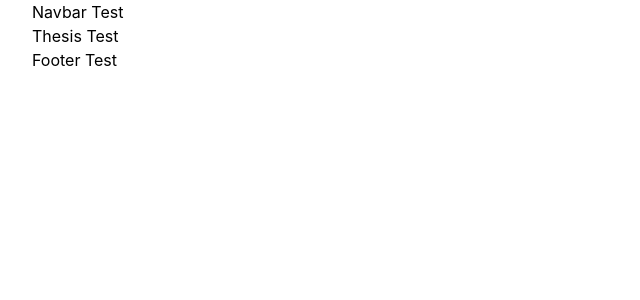
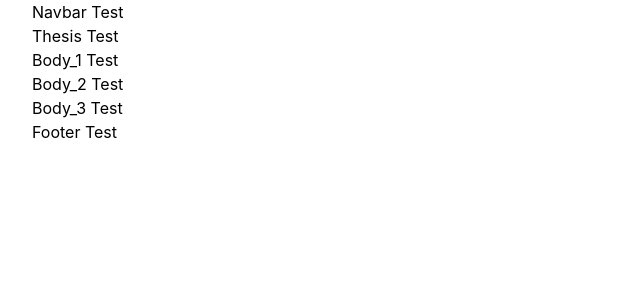
Before and after one commit to RoseWrightdev/rosewrightdev-3.0, a Next.js app: page / in a window 1280 px wide. Shown: the top 300 px of the page, without its empty margins (0-640 px from the left). Built offline with nearby package versions, Linux system fonts and the light colour scheme.

Commit message:
file system fix

```diff
--- a/conponents/Body_1/Body_1.jsx
+++ b/conponents/Body_1/Body_1.jsx
@@ -1,9 +1,9 @@
-const Footer = () => {
+const Body_1 = () => {
   return (
     <div>
-      <h1>Footer Test</h1>
+      <h1>Body_1 Test</h1>
     </div>
   )
 }
 
-export default Footer;
+export default Body_1;
--- /dev/null
+++ b/conponents/Body_3/Body_3.jsx
@@ -0,0 +1,9 @@
+const Body_3 = () => {
+  return (
+    <div>
+      <h1>Body_3 Test</h1>
+    </div>
+  )
+}
+
+export default Body_3;
--- a/pages/index.js
+++ b/pages/index.js
@@ -3,6 +3,9 @@ import Image from 'next/image'
 import styles from '../styles/Home.module.css'
 import Layout from '../conponents/layout'
 import Thesis from '../conponents/Thesis/Thesis'
+import Body_1 from '../conponents/Body_1/Body_1'
+import Body_2 from '../conponents/Body_2/Body_2'
+import Body_3 from '../conponents/Body_3/Body_3'
 
 export default function Home() {
   return (
@@ -14,6 +17,9 @@ export default function Home() {
       </Head>
       <Layout>
         <Thesis />
+        <Body_1 />
+        <Body_2 />
+        <Body_3 />
       </Layout>
     </div>
   )
```
Also changed, not shown: conponents/Body_3/Footer.jsx (deleted, +0 -9 lines).
